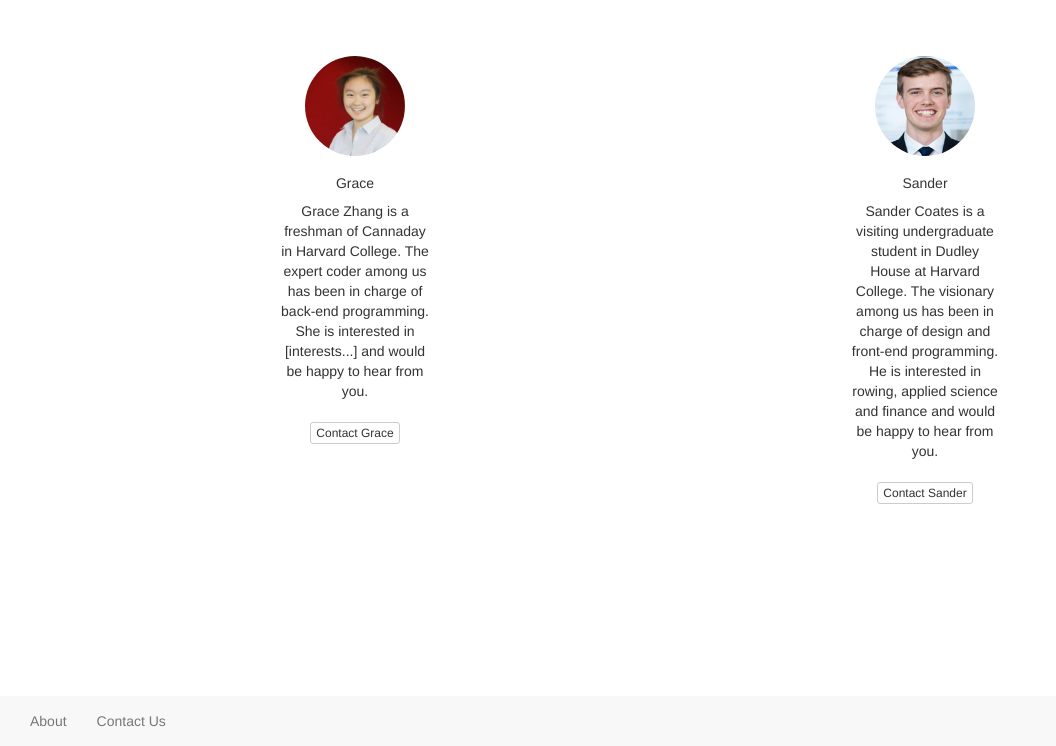
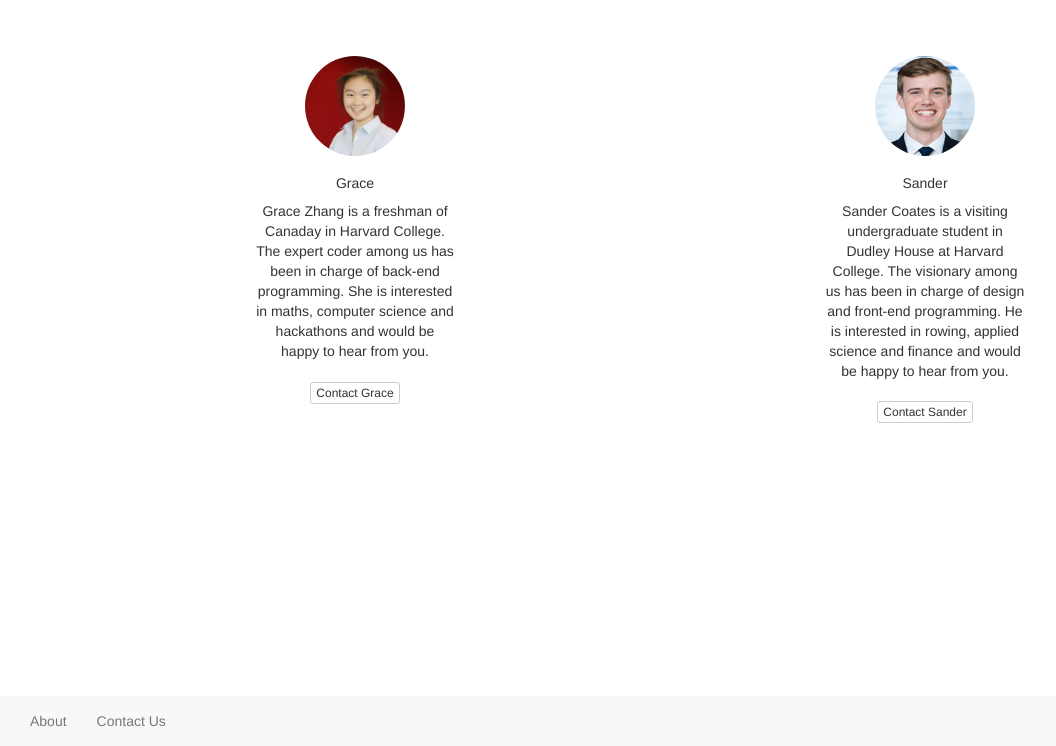
Before and after one commit to gzgracez/fini, a Flask app: page /contact in a window 1280 px wide. Shown: the part 54-800 px from the top of the page, without its empty margins (0-1056 px from the left). Run offline with Flask 2, Linux system fonts and the light colour scheme; some libraries are stand-ins or nearby versions.

Commit message:
fix contact button

```diff
--- a/templates/contact.html
+++ b/templates/contact.html
@@ -8,18 +8,18 @@
     <div class="col-lg-6">
     <img class="img-profile" src="static/grace.jpg"><br>
     <h5>Grace</h5>
-    <center><div style="width:150px;">
-    Grace Zhang is a freshman of Cannaday in Harvard College. The expert coder among us has been in charge of back-end programming. She is interested in [interests...] and would be happy to hear from you.<br><br>
+    <center><div style="width:200px;">
+    Grace Zhang is a freshman of Canaday in Harvard College. The expert coder among us has been in charge of back-end programming. She is interested in maths, computer science and hackathons and would be happy to hear from you.<br><br>
     <a href="mailto:gyzhang@college.harvard.edu" class="btn btn-default btn-xs" type="submit">Contact Grace</a>
     </div></center>
     </div>
     <div class="col-lg-6">
     <img class="img-profile" src="static/sander.png"><br>
     <h5>Sander</h5>
-    <center><div style="width:150px;">
+    <center><div style="width:200px;">
     Sander Coates is a visiting undergraduate student in Dudley House at Harvard College. The visionary among us has been in charge of design and front-end programming. He is interested in rowing, applied science and finance and would be happy to hear from you.
     <br><br>
-    <a href="mailto:coates@college.harvard.edu" class="btn btn-default btn-xs" type="submit">Contact Sander</a>
+    <a href="mailto:coates@college.harvard.edu" class="btn btn-default btn-xs" type="submit" style="margin-bottom: 100px;">Contact Sander</a>
     </div></center>
     </div>
     <br>
```
